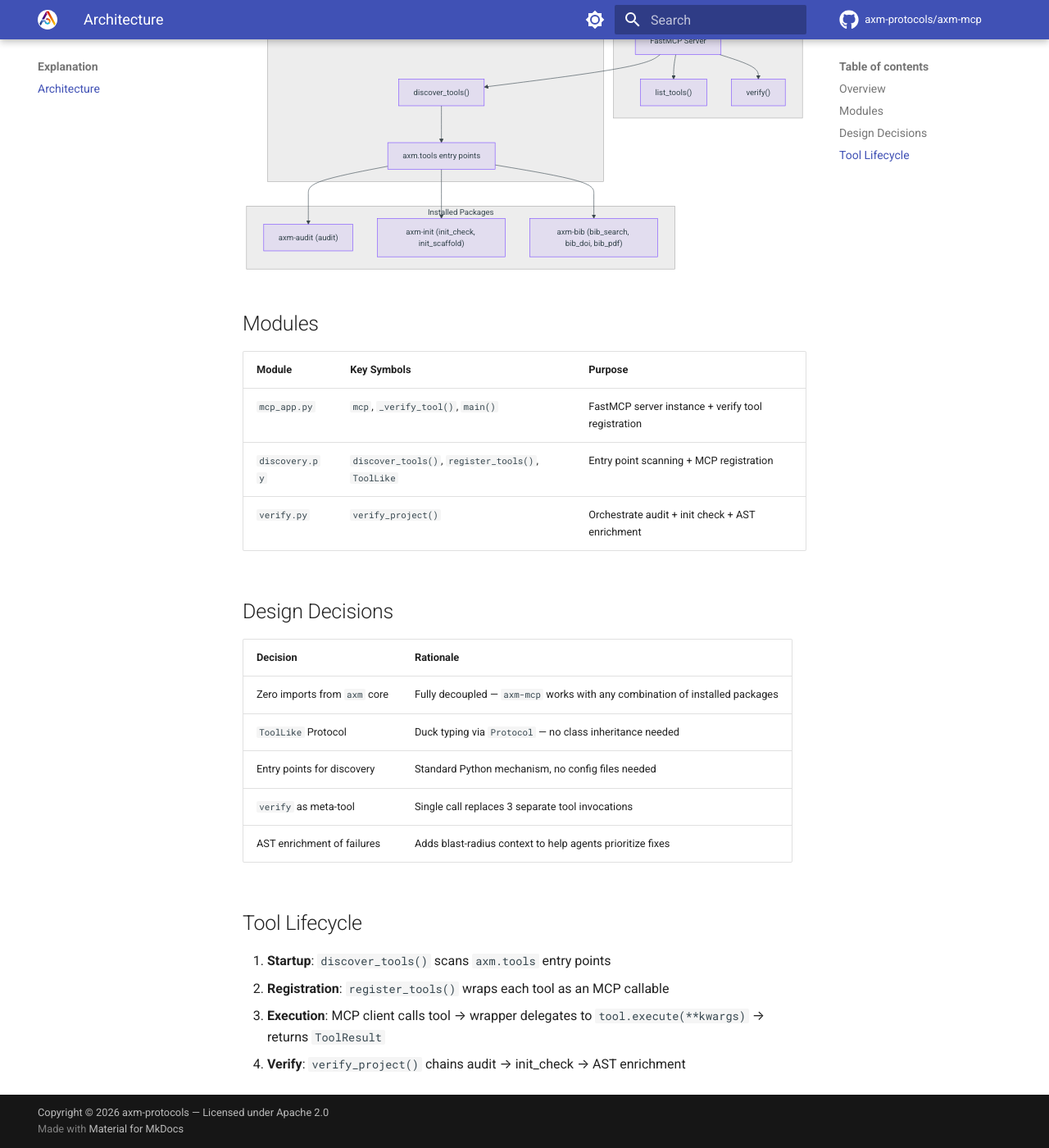
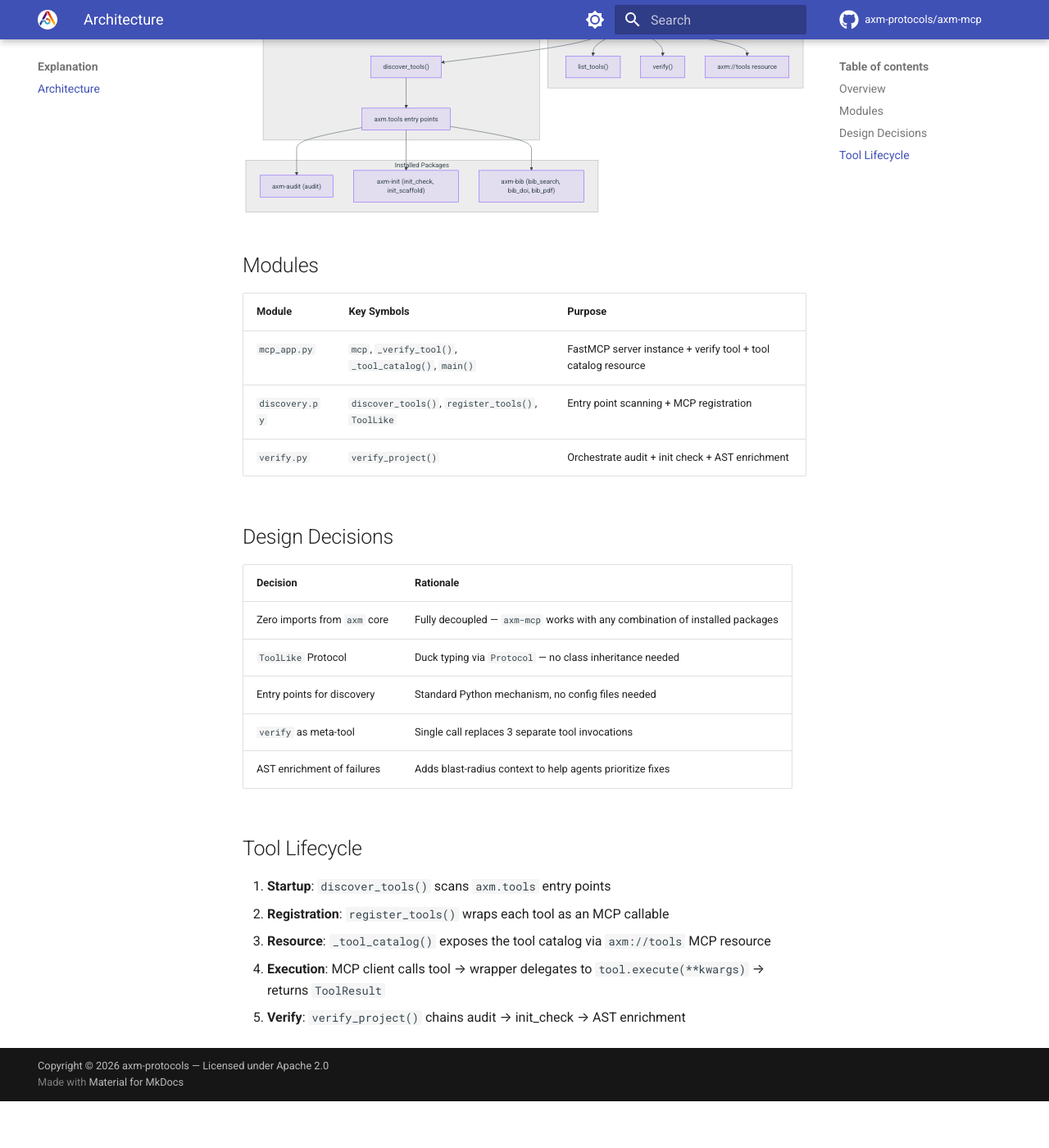
Before and after one commit to axm-protocols/axm-forge, an MkDocs documentation site: the page built from docs/explanation/architecture.md, in a window 1280 px wide and 1400 px high, scrolled down 409 px. Shown: the whole window at 82% size. Built offline with MkDocs 1.6.1 and Material for MkDocs 9.7.7, drawn with Linux system fonts in a browser that asks for light colours; comment, search, counter and statistics services are not loaded; after the commit the page ends 1752 px from its top, so only the background shows below that.

Commit message:
docs: update docs for tool catalog resource and test count
Add axm://tools resource to architecture diagram, modules table,
and tool lifecycle. Add MCP Resources section to CLI reference.
Update README features, tools table, and test count (68 → 72).

```diff
--- a/docs/explanation/architecture.md
+++ b/docs/explanation/architecture.md
@@ -10,6 +10,7 @@
         Server["FastMCP Server"]
         ListTools["list_tools()"]
         Verify["verify()"]
+        Catalog["axm://tools resource"]
     end
 
     subgraph "Discovery"
@@ -26,6 +27,7 @@
 
     Server --> ListTools
     Server --> Verify
+    Server --> Catalog
     Server --> Discover
     Discover --> EP
     EP --> Audit
@@ -38,7 +40,7 @@
 
 | Module | Key Symbols | Purpose |
 |---|---|---|
-| `mcp_app.py` | `mcp`, `_verify_tool()`, `main()` | FastMCP server instance + verify tool registration |
+| `mcp_app.py` | `mcp`, `_verify_tool()`, `_tool_catalog()`, `main()` | FastMCP server instance + verify tool + tool catalog resource |
 | `discovery.py` | `discover_tools()`, `register_tools()`, `ToolLike` | Entry point scanning + MCP registration |
 | `verify.py` | `verify_project()` | Orchestrate audit + init check + AST enrichment |
 
@@ -56,5 +58,6 @@
 
 1. **Startup**: `discover_tools()` scans `axm.tools` entry points
 2. **Registration**: `register_tools()` wraps each tool as an MCP callable
-3. **Execution**: MCP client calls tool → wrapper delegates to `tool.execute(**kwargs)` → returns `ToolResult`
-4. **Verify**: `verify_project()` chains audit → init_check → AST enrichment
+3. **Resource**: `_tool_catalog()` exposes the tool catalog via `axm://tools` MCP resource
+4. **Execution**: MCP client calls tool → wrapper delegates to `tool.execute(**kwargs)` → returns `ToolResult`
+5. **Verify**: `verify_project()` chains audit → init_check → AST enrichment
```
Also changed, not shown: README.md (+3 -1 lines), docs/reference/cli.md (+6 -0 lines).
